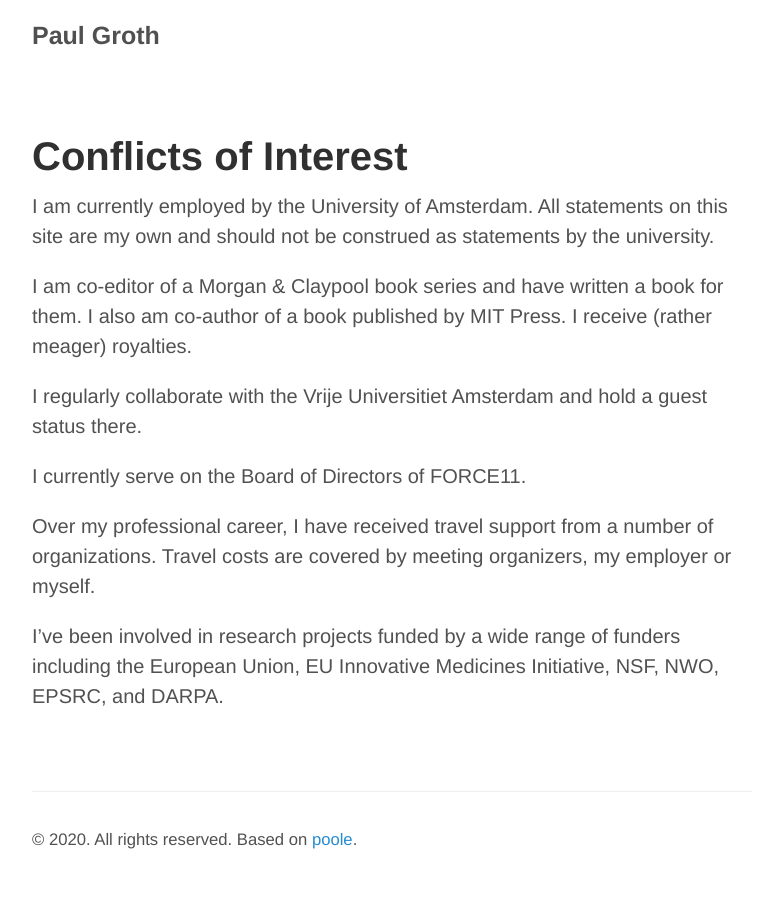
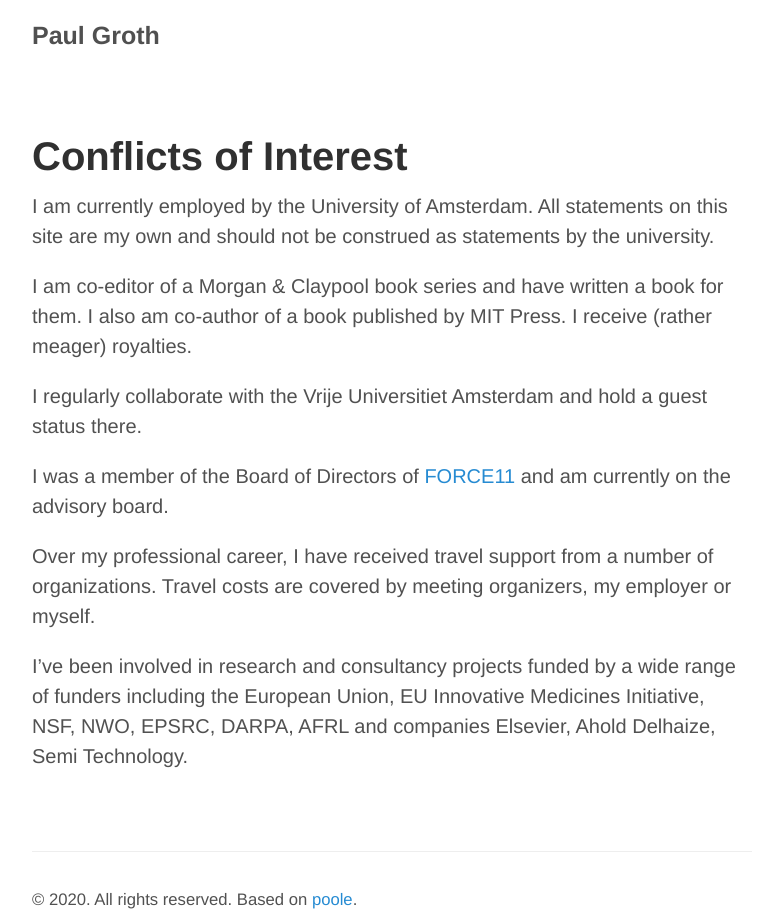
Before and after one commit to pgroth/pgroth.github.com, a Jekyll site: the page built from conflicts.md, in a window 1280 px wide. Shown: the whole page, without its empty margins (248-1014 px from the left). Built offline with Jekyll 4.4.1, drawn with Linux system fonts in a browser that asks for light colours.

Commit message:
Update conflicts.md

```diff
--- a/conflicts.md
+++ b/conflicts.md
@@ -9,8 +9,8 @@
 
 I regularly collaborate with the Vrije Universitiet Amsterdam and hold a guest status there.
 
-I currently serve on the Board of Directors of FORCE11.
+I was a member of the Board of Directors of [FORCE11](http://force11.org) and am currently on the advisory board.
 
 Over my professional career, I have received travel support from a number of organizations. Travel costs are covered by meeting organizers, my employer or myself.
 
-I've been involved in research projects funded by a wide range of funders including the European Union, EU Innovative Medicines Initiative, NSF, NWO, EPSRC, and DARPA.
+I've been involved in research and consultancy projects funded by a wide range of funders including the European Union, EU Innovative Medicines Initiative, NSF, NWO, EPSRC, DARPA, AFRL and companies Elsevier, Ahold Delhaize, Semi Technology.
```
